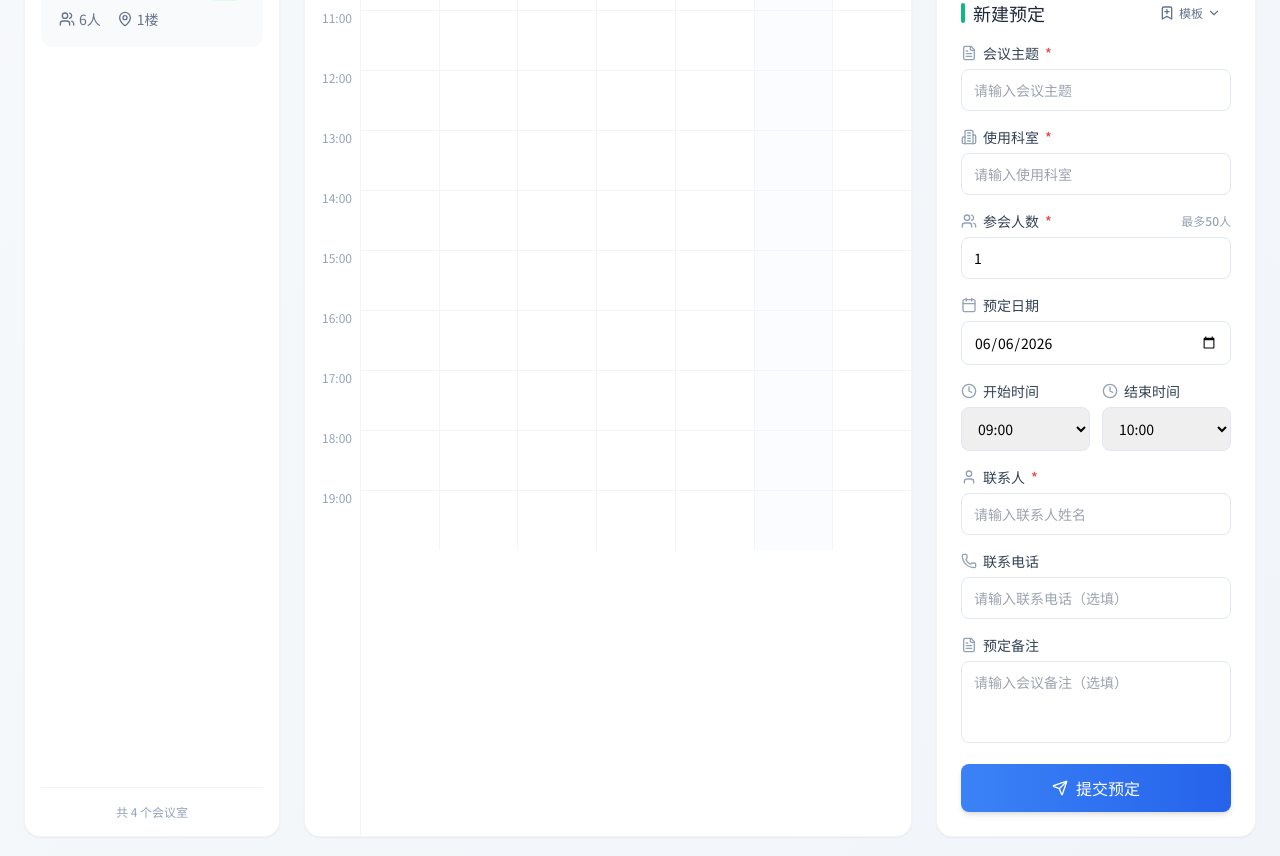
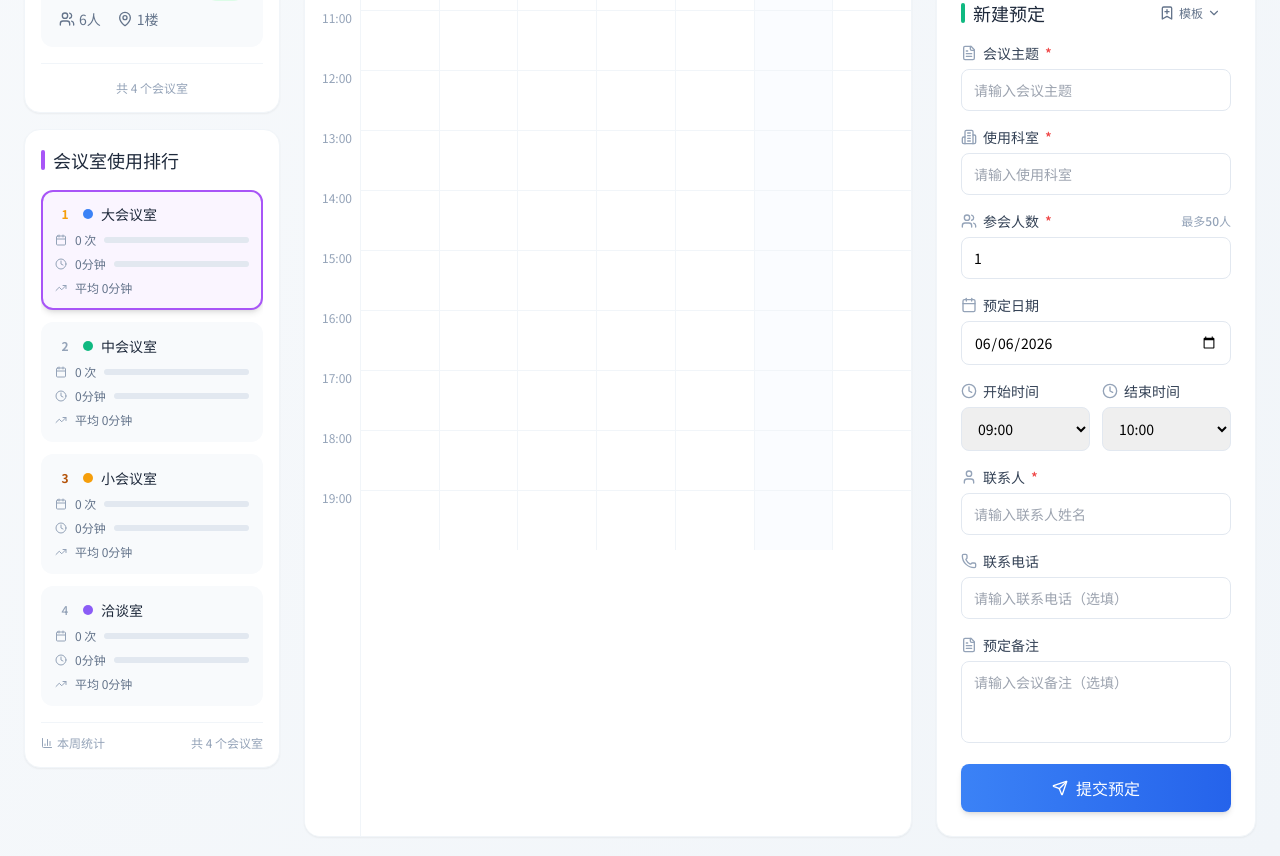
Before and after one commit to aliAjax/yfyy-41-3b16a24, a React (Vite) app: page / in a window 1280 px wide. Shown: the part 920-1776 px from the top of the page. Built offline with nearby package versions, Linux system fonts and the light colour scheme.

Commit message:
.2552414705564364:3034c7380bff3e864e3710a0ff422517_6a23fe7a67886fb0a821d0b8.6a23fe7c67886fb0a821d0bd.6a23fe7b1c4db361b784d9e8:Trae CN.T(2026/6/6 19:03:24)

```diff
--- /dev/null
+++ b/src/components/RoomRanking.tsx
@@ -0,0 +1,128 @@
+import { useMemo } from 'react';
+import { BarChart3, Clock, Calendar, TrendingUp } from 'lucide-react';
+import { useBookingStore } from '../store/useBookingStore';
+import { MEETING_ROOMS } from '../constants';
+import { getRoomWeekStats, formatDurationMinutes } from '../utils/roomStatsUtils';
+import { cn } from '../lib/utils';
+
+export function RoomRanking() {
+  const { bookings, currentDate, selectedRoomId, setSelectedRoomId } = useBookingStore();
+
+  const roomStats = useMemo(() => {
+    return getRoomWeekStats(bookings, MEETING_ROOMS, currentDate);
+  }, [bookings, currentDate]);
+
+  const maxBookingCount = Math.max(...roomStats.map((r) => r.bookingCount), 1);
+  const maxTotalDuration = Math.max(...roomStats.map((r) => r.totalDurationMinutes), 1);
+
+  const handleRoomClick = (roomId: string) => {
+    setSelectedRoomId(roomId);
+  };
+
+  return (
+    <div className="w-64 bg-white rounded-2xl shadow-sm border border-slate-100 p-4 flex flex-col">
+      <h2 className="text-lg font-semibold text-slate-800 mb-4 flex items-center gap-2">
+        <div className="w-1 h-5 bg-purple-500 rounded-full"></div>
+        会议室使用排行
+      </h2>
+
+      <div className="space-y-3 flex-1 overflow-y-auto">
+        {roomStats.map((room, index) => {
+          const isSelected = selectedRoomId === room.roomId;
+          const countBarWidth = (room.bookingCount / maxBookingCount) * 100;
+          const durationBarWidth = (room.totalDurationMinutes / maxTotalDuration) * 100;
+
+          return (
+            <button
+              key={room.roomId}
+              onClick={() => handleRoomClick(room.roomId)}
+              className={cn(
+                'w-full p-3 rounded-xl text-left transition-all duration-200 border-2',
+                isSelected
+                  ? 'border-purple-500 bg-purple-50 shadow-md'
+                  : 'border-transparent bg-slate-50 hover:bg-slate-100'
+              )}
+            >
+              <div className="flex items-center gap-2 mb-2">
+                <div className="flex items-center justify-center w-5 h-5">
+                  {index < 3 ? (
+                    <span
+                      className={cn(
+                        'text-xs font-bold',
+                        index === 0 && 'text-amber-500',
+                        index === 1 && 'text-slate-400',
+                        index === 2 && 'text-amber-700'
+                      )}
+                    >
+                      {index + 1}
+                    </span>
+                  ) : (
+                    <span className="text-xs text-slate-400 font-medium">{index + 1}</span>
+                  )}
+                </div>
+                <div
+                  className="w-2.5 h-2.5 rounded-full flex-shrink-0"
+                  style={{ backgroundColor: room.color }}
+                ></div>
+                <h3 className="font-semibold text-slate-800 text-sm flex-1 truncate">
+                  {room.roomName}
+                </h3>
+              </div>
+
+              <div className="space-y-2">
+                <div className="flex items-center gap-2">
+                  <Calendar className="w-3 h-3 text-slate-400 flex-shrink-0" />
+                  <span className="text-xs text-slate-500 flex-shrink-0">
+                    {room.bookingCount} 次
+                  </span>
+                  <div className="flex-1 h-1.5 bg-slate-200 rounded-full overflow-hidden">
+                    <div
+                      className="h-full rounded-full transition-all duration-300"
+                      style={{
+                        width: `${countBarWidth}%`,
+                        backgroundColor: room.color,
+                      }}
+                    ></div>
+                  </div>
+                </div>
+
+                <div className="flex items-center gap-2">
+                  <Clock className="w-3 h-3 text-slate-400 flex-shrink-0" />
+                  <span className="text-xs text-slate-500 flex-shrink-0">
+                    {formatDurationMinutes(room.totalDurationMinutes)}
+                  </span>
+                  <div className="flex-1 h-1.5 bg-slate-200 rounded-full overflow-hidden">
+                    <div
+                      className="h-full rounded-full transition-all duration-300 opacity-60"
+                      style={{
+                        width: `${durationBarWidth}%`,
+                        backgroundColor: room.color,
+                      }}
+                    ></div>
+                  </div>
+                </div>
+
+                <div className="flex items-center gap-2">
+                  <TrendingUp className="w-3 h-3 text-slate-400 flex-shrink-0" />
+                  <span className="text-xs text-slate-500">
+                    平均 {formatDurationMinutes(room.avgDurationMinutes)}
+                  </span>
+                </div>
+              </div>
+            </button>
+          );
+        })}
+      </div>
+
+      <div className="mt-4 pt-3 border-t border-slate-100">
+        <div className="flex items-center justify-between text-xs text-slate-400">
+          <span className="flex items-center gap-1">
+            <BarChart3 className="w-3 h-3" />
+            本周统计
+          </span>
+          <span>共 {roomStats.length} 个会议室</span>
+        </div>
+      </div>
+    </div>
+  );
+}
--- a/src/pages/Home.tsx
+++ b/src/pages/Home.tsx
@@ -1,6 +1,7 @@
 import { useBookingStore } from '../store/useBookingStore';
 import { Header } from '../components/Header';
 import { RoomList } from '../components/RoomList';
+import { RoomRanking } from '../components/RoomRanking';
 import { CalendarView } from '../components/CalendarView';
 import { BookingForm } from '../components/BookingForm';
 import { BookingDetailModal } from '../components/BookingDetailModal';
@@ -39,10 +40,15 @@ export default function Home() {
 
           <div className="flex-1 min-h-0 grid grid-cols-[256px_1fr_320px] gap-6 min-w-0">
             <div
-              className="h-full"
+              className="h-full flex flex-col gap-4 min-h-0"
               style={{ animation: 'slideInLeft 0.5s ease-out' }}
             >
-              <RoomList />
+              <div className="flex-shrink-0">
+                <RoomList />
+              </div>
+              <div className="flex-1 min-h-0">
+                <RoomRanking />
+              </div>
             </div>
 
             <div
--- /dev/null
+++ b/src/utils/roomStatsUtils.ts
@@ -0,0 +1,70 @@
+import { Booking, MeetingRoom } from '../types';
+import { getBookingsForWeek } from './dateUtils';
+import { startOfWeek } from 'date-fns';
+
+export interface RoomWeekStats {
+  roomId: string;
+  roomName: string;
+  color: string;
+  bookingCount: number;
+  totalDurationMinutes: number;
+  avgDurationMinutes: number;
+}
+
+function getBookingDurationMinutes(booking: Booking): number {
+  const start = new Date(booking.startTime);
+  const end = new Date(booking.endTime);
+  const diffMs = end.getTime() - start.getTime();
+  return Math.floor(diffMs / 60000);
+}
+
+export function getRoomWeekStats(
+  bookings: Booking[],
+  rooms: MeetingRoom[],
+  currentDate: Date
+): RoomWeekStats[] {
+  const weekStart = startOfWeek(currentDate, { weekStartsOn: 1 });
+  const weekBookings = getBookingsForWeek(bookings, weekStart);
+
+  return rooms
+    .map((room) => {
+      const roomBookings = weekBookings.filter((b) => b.roomId === room.id);
+      const bookingCount = roomBookings.length;
+      const totalDurationMinutes = roomBookings.reduce(
+        (sum, booking) => sum + getBookingDurationMinutes(booking),
+        0
+      );
+      const avgDurationMinutes =
+        bookingCount > 0 ? Math.round(totalDurationMinutes / bookingCount) : 0;
+
+      return {
+        roomId: room.id,
+        roomName: room.name,
+        color: room.color,
+        bookingCount,
+        totalDurationMinutes,
+        avgDurationMinutes,
+      };
+    })
+    .sort((a, b) => b.bookingCount - a.bookingCount || b.totalDurationMinutes - a.totalDurationMinutes);
+}
+
+export function formatDurationMinutes(minutes: number): string {
+  if (minutes < 60) {
+    return `${minutes}分钟`;
+  }
+
+  const hours = Math.floor(minutes / 60);
+  const mins = minutes % 60;
+
+  if (mins === 0) {
+    return `${hours}小时`;
+  }
+
+  return `${hours}小时${mins}分钟`;
+}
+
+export function formatDurationHours(minutes: number): string {
+  const hours = (minutes / 60).toFixed(1);
+  return `${hours}小时`;
+}
```
